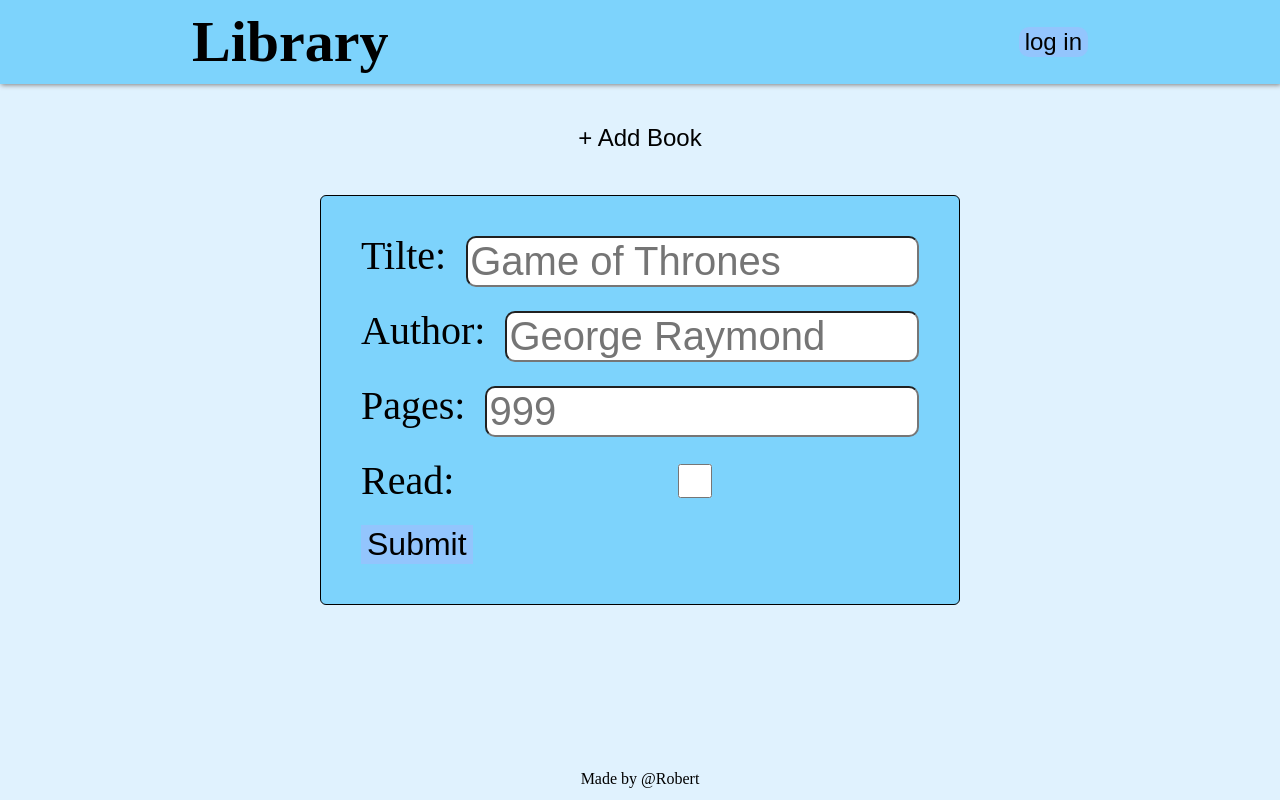
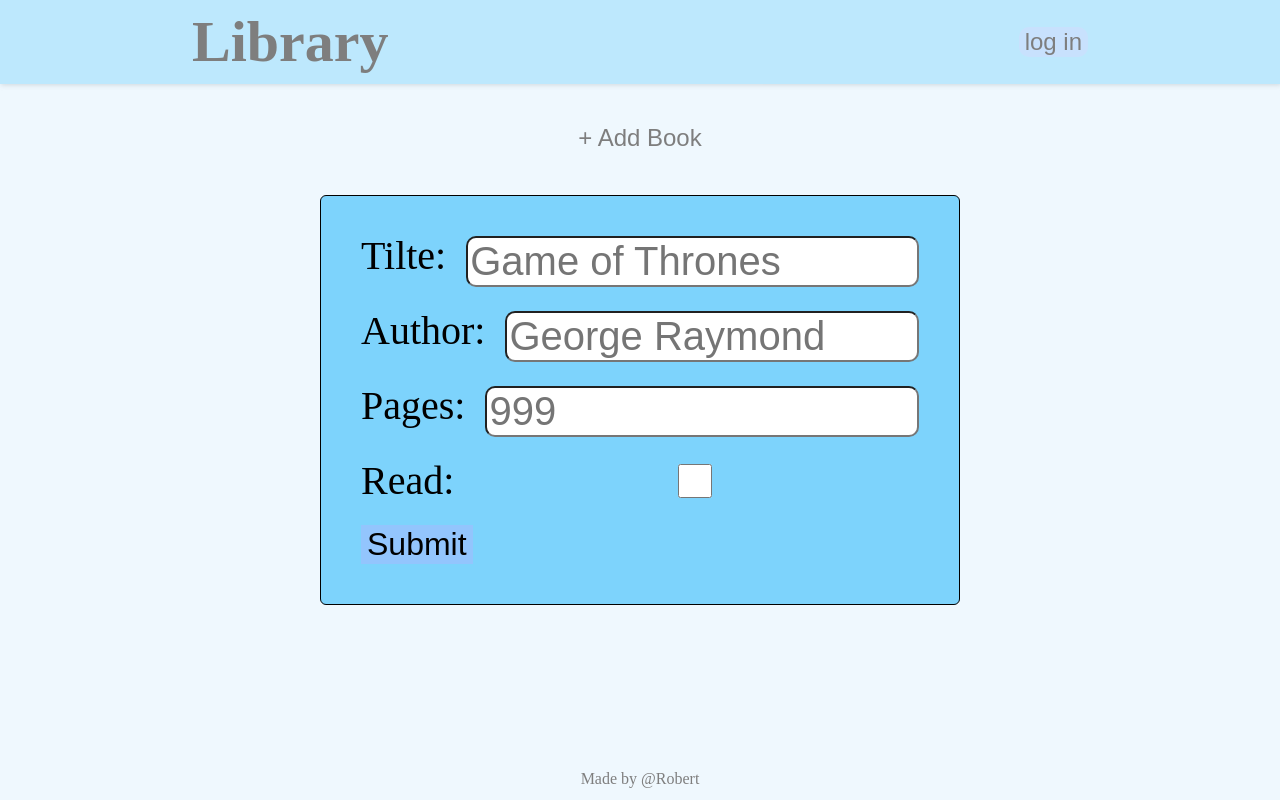
Before and after one commit to Unitato1/Project-Library, a plain HTML site: page index.html in a window 1280 px wide. Both pictures are taken after a click on the button "+ Add Book". Drawn offline with Linux system fonts and the light colour scheme.

Commit message:
Working on form and opacity

```diff
--- a/index.html
+++ b/index.html
@@ -39,6 +39,8 @@
           placeholder="999"
           name="pages"
           required
+          min="1"
+          max="999"
         />
       </div>
       <div>
--- a/main.js
+++ b/main.js
@@ -7,10 +7,38 @@ const bookself = (() => {
     return;
   };
 })();
-console.log("hello");
-const form = document.querySelector("form");
-const add_book = document.querySelector("#book-add");
-add_book.addEventListener("click", () => {
-  console.log("hello");
-  form.className = form.className === "hidden" ? "show" : "hidden";
-});
+
+const main = (() => {
+  const form = document.querySelector("#book-form");
+  const add_book = document.querySelector("#book-add");
+  const main_elements = [
+    document.querySelector("header"),
+    document.querySelector("footer"),
+    document.querySelector("main"),
+  ];
+  let running = false;
+  add_book.addEventListener("click", (e) => {
+    for (element of main_elements) {
+      element.className =
+        element.className === "hidden_behind"
+          ? "showed_behind"
+          : "hidden_behind";
+    }
+    form.className = form.className === "hidden" ? "show" : "hidden";
+    running = true;
+    document.addEventListener("click", (e) => {
+      if (!form.contains(e.target) && running === false) {
+        console.log("hello");
+        for (element of main_elements) {
+          element.className =
+            element.className === "hidden_behind"
+              ? "showed_behind"
+              : "hidden_behind";
+          form.className = form.className === "hidden" ? "show" : "hidden";
+          running = true;
+        }
+      }
+      running = false;
+    });
+  });
+})();
--- a/styles.css
+++ b/styles.css
@@ -1,4 +1,5 @@
-:root {
+:root,
+.showed_behind {
   height: 100%;
   --padding-sides: 15vw;
 }
@@ -8,7 +9,6 @@ body {
   box-sizing: border-box;
   display: flex;
   flex-direction: column;
-  position: relative;
 }
 header {
   display: flex;
@@ -99,12 +99,19 @@ footer {
 header,
 main,
 footer {
+  position: relative;
   padding-left: var(--padding-sides);
   padding-right: var(--padding-sides);
 }
 
 .hidden {
   display: none;
+}
+
+.hidden_behind {
+  position: relative;
+  opacity: 0.5;
+  z-index: 1;
 }
 
 .show {
@@ -121,6 +128,8 @@ footer {
   width: fit-content;
   padding: 40px;
   gap: 3vh;
+  z-index: 99;
+  opacity: 1;
 }
 .show > div {
   font-size: 5vh;
```
